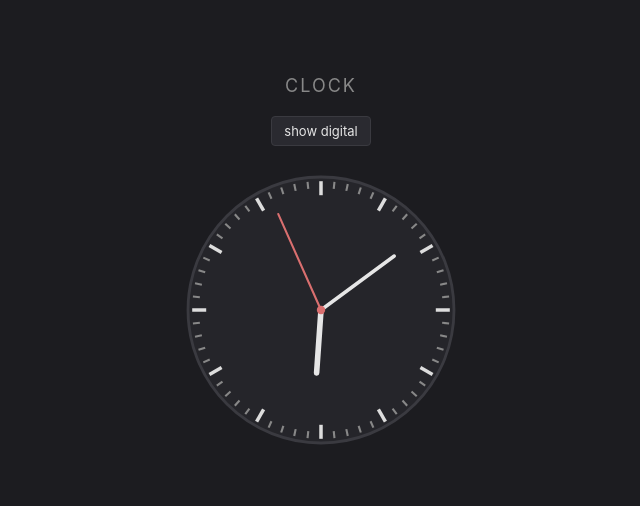
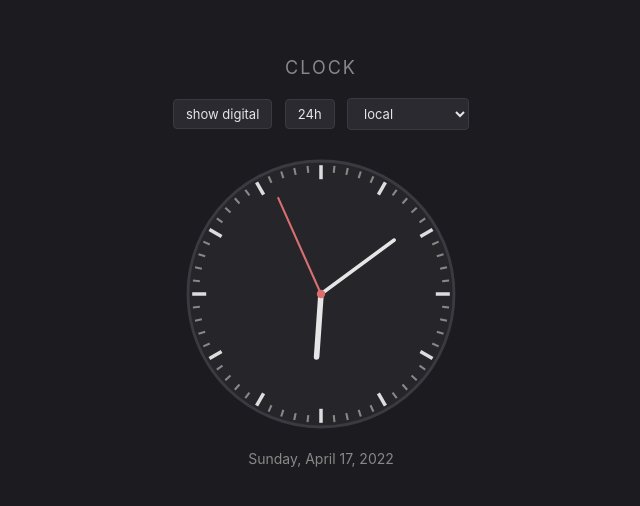
Before and after one commit to secanakbulut/clock, a plain HTML site: page index.html in a window 1280 px wide. Shown: the part 144-650 px from the top of the page, without its empty margins (319-959 px from the left). Drawn offline with Linux system fonts and the light colour scheme.

Commit message:
add 12h/24h toggle, date, timezone picker, readme

```diff
--- a/index.html
+++ b/index.html
@@ -11,6 +11,8 @@
 
     <div class="controls">
       <button id="toggleMode">show digital</button>
+      <button id="toggleHour">24h</button>
+      <select id="tzPicker"></select>
     </div>
 
     <div id="analog" class="analog">
@@ -27,6 +29,8 @@
     <div id="digital" class="digital hidden">
       <div id="timeText">--:--:--</div>
     </div>
+
+    <div id="dateText" class="date">loading</div>
   </div>
 
   <script src="script.js"></script>
--- a/script.js
+++ b/script.js
@@ -1,16 +1,34 @@
-// analog clock + digital toggle
+// small list of cities with utc offsets in minutes
+// not perfect, ignores DST shifts mid-year, but good enough for this
+var zones = [
+  { name: 'local', offset: null },
+  { name: 'London', offset: 0 },
+  { name: 'Berlin', offset: 60 },
+  { name: 'Istanbul', offset: 180 },
+  { name: 'New York', offset: -300 },
+  { name: 'Los Angeles', offset: -480 },
+  { name: 'Tokyo', offset: 540 },
+  { name: 'Sydney', offset: 600 }
+];
 
-var mode = 'analog';
+var mode = 'analog';      // analog or digital
+var hour24 = false;
+var selectedZone = zones[0];
 
 var analogEl = document.getElementById('analog');
 var digitalEl = document.getElementById('digital');
 var timeText = document.getElementById('timeText');
+var dateText = document.getElementById('dateText');
 var hourHand = document.getElementById('hourHand');
 var minuteHand = document.getElementById('minuteHand');
 var secondHand = document.getElementById('secondHand');
 var ticksGroup = document.getElementById('ticks');
+
 var toggleModeBtn = document.getElementById('toggleMode');
+var toggleHourBtn = document.getElementById('toggleHour');
+var tzPicker = document.getElementById('tzPicker');
 
+// build the tick marks once
 function drawTicks() {
   for (var i = 0; i < 60; i++) {
     var angle = i * 6;
@@ -31,18 +49,57 @@ function drawTicks() {
   }
 }
 
+// fill the timezone select
+function buildPicker() {
+  for (var i = 0; i < zones.length; i++) {
+    var opt = document.createElement('option');
+    opt.value = i;
+    opt.textContent = zones[i].name;
+    tzPicker.appendChild(opt);
+  }
+}
+
+// gets a Date adjusted for the picked zone
+function getZonedDate() {
+  var now = new Date();
+  if (selectedZone.offset === null) return now;
+  // shift from local to utc, then to target offset
+  var utcMs = now.getTime() + now.getTimezoneOffset() * 60000;
+  return new Date(utcMs + selectedZone.offset * 60000);
+}
+
 function pad(n) {
   return n < 10 ? '0' + n : '' + n;
 }
 
+function formatDigital(d) {
+  var h = d.getHours();
+  var m = d.getMinutes();
+  var s = d.getSeconds();
+  if (hour24) {
+    return pad(h) + ':' + pad(m) + ':' + pad(s);
+  } else {
+    var suffix = h >= 12 ? 'PM' : 'AM';
+    var hh = h % 12;
+    if (hh === 0) hh = 12;
+    return pad(hh) + ':' + pad(m) + ':' + pad(s) + ' ' + suffix;
+  }
+}
+
+function formatDate(d) {
+  var days = ['Sunday','Monday','Tuesday','Wednesday','Thursday','Friday','Saturday'];
+  var months = ['January','February','March','April','May','June','July','August','September','October','November','December'];
+  return days[d.getDay()] + ', ' + months[d.getMonth()] + ' ' + d.getDate() + ', ' + d.getFullYear();
+}
+
 function tick() {
-  var d = new Date();
+  var d = getZonedDate();
   var h = d.getHours();
   var m = d.getMinutes();
   var s = d.getSeconds();
   var ms = d.getMilliseconds();
 
-  // smooth second hand uses ms so it sweeps instead of ticking
+  // smooth second hand uses ms
   var secAngle = s * 6 + ms * 0.006;
   var minAngle = m * 6 + s * 0.1;
   var hourAngle = (h % 12) * 30 + m * 0.5;
@@ -51,7 +108,8 @@ function tick() {
   minuteHand.setAttribute('transform', 'rotate(' + minAngle + ' 100 100)');
   secondHand.setAttribute('transform', 'rotate(' + secAngle + ' 100 100)');
 
-  timeText.textContent = pad(h) + ':' + pad(m) + ':' + pad(s);
+  timeText.textContent = formatDigital(d);
+  dateText.textContent = formatDate(d);
 }
 
 toggleModeBtn.addEventListener('click', function () {
@@ -68,6 +126,16 @@ toggleModeBtn.addEventListener('click', function () {
   }
 });
 
+toggleHourBtn.addEventListener('click', function () {
+  hour24 = !hour24;
+  toggleHourBtn.textContent = hour24 ? '12h' : '24h';
+});
+
+tzPicker.addEventListener('change', function () {
+  selectedZone = zones[parseInt(tzPicker.value, 10)];
+});
+
 drawTicks();
+buildPicker();
 tick();
 setInterval(tick, 50);
--- a/style.css
+++ b/style.css
@@ -26,7 +26,7 @@ h1 {
   margin-bottom: 24px;
 }
 
-button {
+button, select {
   background: #2a2a30;
   color: #e6e6e6;
   border: 1px solid #3a3a40;
@@ -95,3 +95,9 @@ button:hover {
 .hidden {
   display: none;
 }
+
+.date {
+  margin-top: 16px;
+  color: #888;
+  font-size: 14px;
+}
```
Also changed, not shown: 3 other files.
